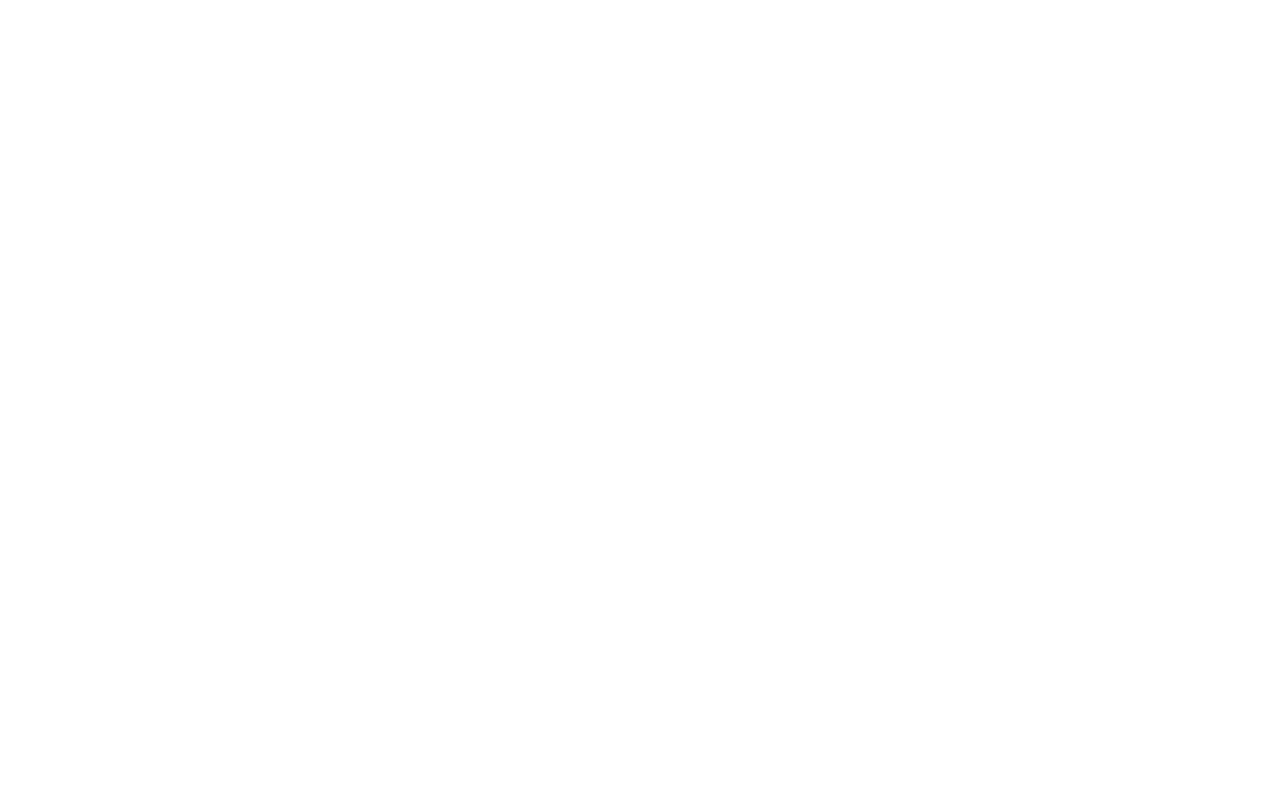
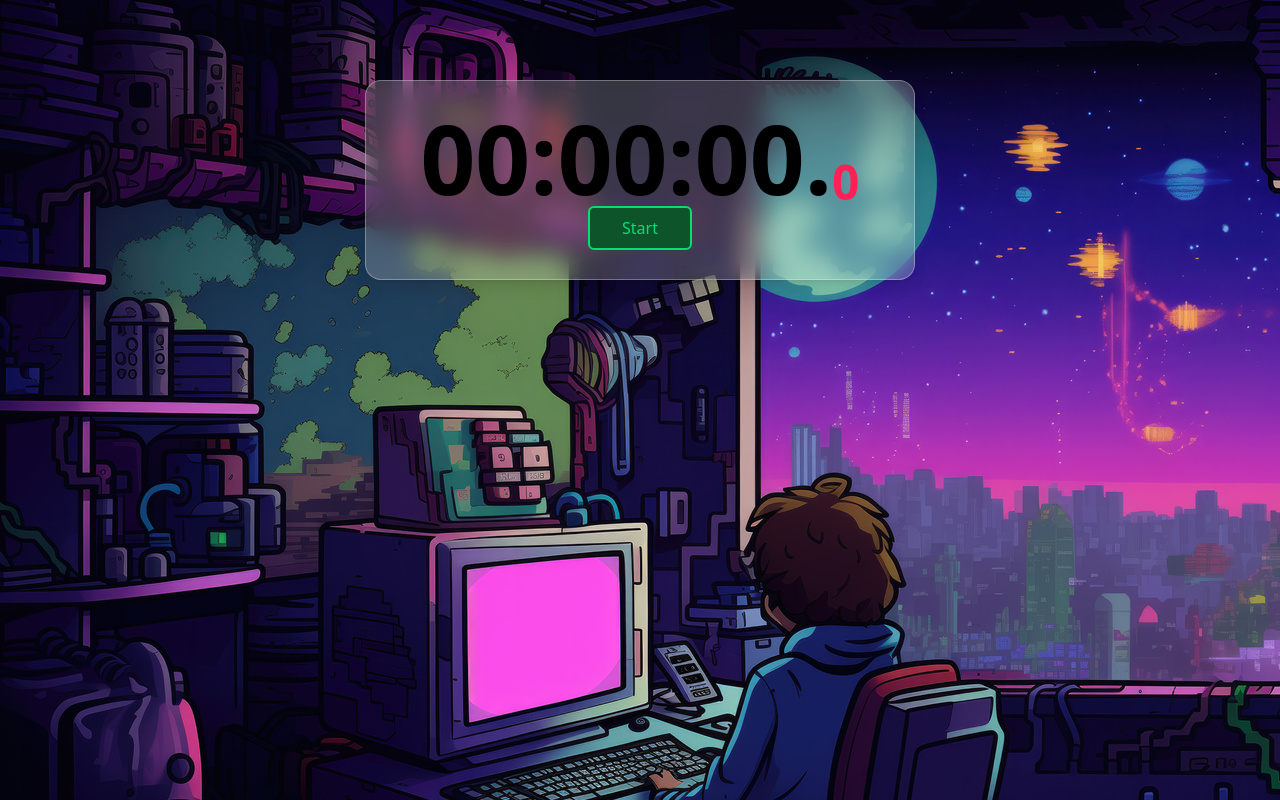
Before and after one commit to ankitsensei/Focustation, a React (Vite) app: page /stopwatch in a window 1280 px wide. Before the commit this address had no page. Built offline with nearby package versions, Linux system fonts and the light colour scheme.

Commit message:
stopwatch react router setupp

```diff
--- a/src/App.tsx
+++ b/src/App.tsx
@@ -1,4 +1,5 @@
 import { Routes, Route } from "react-router-dom";
+import Stopwatch from "./comps/Stopwatch";
 
 import Hero from "./pages/Hero"
 
@@ -9,6 +10,7 @@ const App = () => {
       {/* Routes */}
       <Routes>
         <Route path="/" element={<Hero />} />
+        <Route path="/stopwatch" element={<Stopwatch />} />
       </Routes>
     </div>
   )
--- a/src/comps/Stopwatch.tsx
+++ b/src/comps/Stopwatch.tsx
@@ -1,4 +1,7 @@
 import { useState, useEffect, useRef } from 'react';
+// import { useLocation } from "react-router-dom";
+
+import Wall from "../assets/walls/work-lofi-wall.jpg"
 
 import Btn from "./Btn"
 
@@ -65,10 +68,13 @@ const Stopwatch = () => {
     setHasStartedOnce(false);
     setHasStopped(false);
     console.log(`${totalCountdownTime} minutes.`)
+    console.log(``)
   }
 
   return (
-    <div className="flex flex-col justify-center items-center rounded-xl p-5">
+    <div className="w-full h-screen flex flex-col justify-start pt-20 items-center p-5" style={{ backgroundImage: `url(${Wall})` }}>
+
+      <div className='w-[550px] h-[200px] flex flex-col justify-center items-center rounded-2xl bg-white/20 backdrop-blur-md shadow-lg border border-white/30'>
         <div className="flex justify-center items-end text-8xl font-bold">
           <h1 className="[font-variant-numeric:tabular-nums]">{`${String(formatTime()[0]).padStart(2, '0')}`}:</h1>
           <h1 className="[font-variant-numeric:tabular-nums]">{`${String(formatTime()[1]).padStart(2, '0')}`}:</h1>
@@ -100,6 +106,7 @@ const Stopwatch = () => {
           }
         </div>
       </div>
+    </div>
   )
 }
 
--- a/src/comps/Tasks.tsx
+++ b/src/comps/Tasks.tsx
@@ -1,14 +1,16 @@
 import { useState } from 'react';
-import Stopwatch from "../comps/Stopwatch"
+import { useNavigate } from "react-router-dom";
+
+// import Stopwatch from "../comps/Stopwatch"
 
 import Btn from "./Btn"
 
 const Tasks = () => {
+    const navigate = useNavigate();
     const [tasks, setTasks] = useState<string[]>(["DSA", "Web Dev", "Monkeytype", "Video Editing", "Gaming"]);
     const [PlusButtonToggle, setPlusButtonToggle] = useState<boolean>(true);
     const [addTaskToggle, setAddTaskToggle] = useState<boolean>(false);
-    const [addTask, setAddTask] = useState<string>("")
-    const [showStopwatch, setShowStopwatch] = useState<boolean>(false);
+    const [addTask, setAddTask] = useState<string>("");
 
     const [selectedTask, setSelectedTask] = useState<string | null>(null);
 
@@ -25,7 +27,7 @@ const Tasks = () => {
 
     const handleSelectTask = (task: string) => {
         setSelectedTask(task);
-        setShowStopwatch(true)
+        navigate("/stopwatch", { state: { task } });
     }
     console.log(selectedTask);
 
@@ -33,10 +35,6 @@ const Tasks = () => {
         <div className='flex flex-col gap-5 w-[500px]'>
             <h2 className='text-3xl font-semibold'>Select Task</h2>
             {
-                showStopwatch ?
-                    <div className="bg-white/10 backdrop-blur-md border border-white/20 rounded-xl p-6 shadow-lg">
-                        <Stopwatch />
-                    </div> :
                 <div className='flex flex-col gap-4 justify-center items-center'>
                     <div className='flex flex-wrap gap-2'>
                         {
```
Lines whose indentation alone changed are shown as unchanged.
